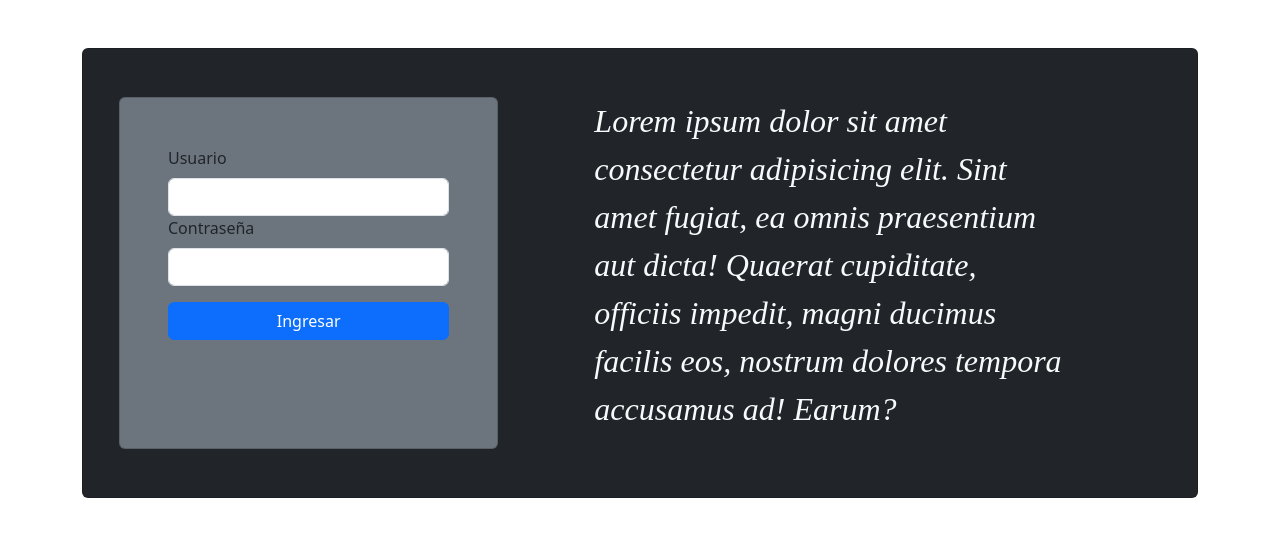
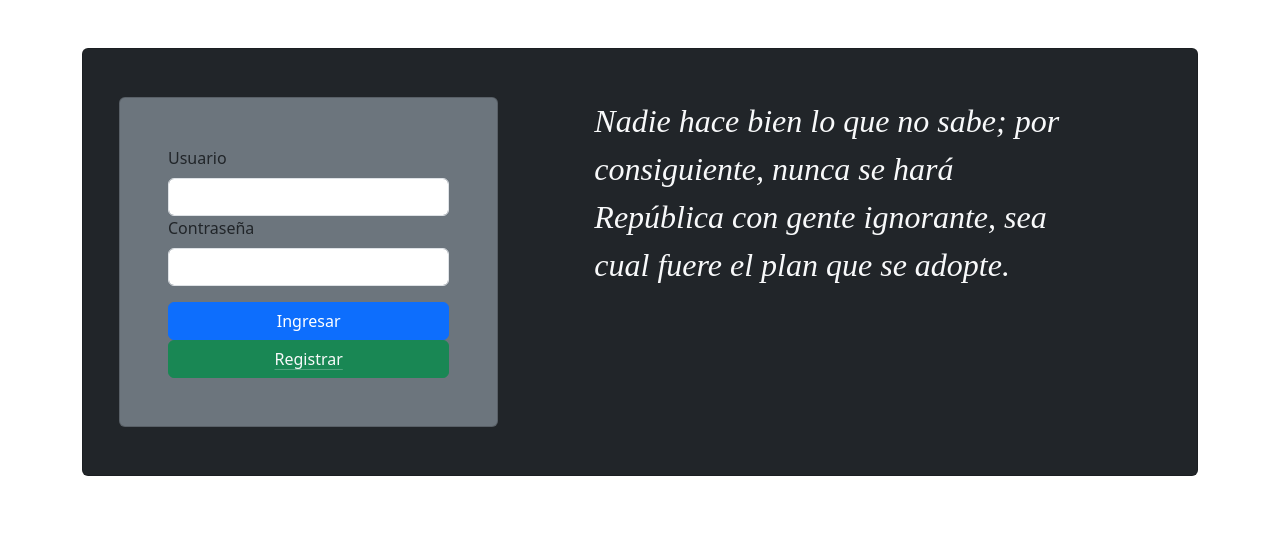
Before and after one commit to Yonnick99/GAP, a Django app: page / in a window 1280 px wide. Shown: the part 74-611 px from the top of the page. Run offline with Django 5.2, Linux system fonts and the light colour scheme.

Commit message:
AGREGAR BOTON DE REGISTRO

```diff
--- a/gestion/templates/index.html
+++ b/gestion/templates/index.html
@@ -35,11 +35,14 @@
           <button class="btn btn-primary" type="submit">Ingresar</button>
         </div>
       </form>
+      <button class="btn btn-success m" >
+        <a href="{{ registro }}" target="_blank" class="link-light link-offset-2 link-underline-opacity-25 link-underline-opacity-100-hover"> Registrar </a>
+      </button>
     </div>
     <div class="col-lg-6 col-md-8 col-sm-12 col fs-2 text-light fst-italic p-5"
       style="font-style: oblique; font-family:serif;">
-      <p>Lorem ipsum dolor sit amet consectetur adipisicing elit. Sint amet fugiat, ea omnis praesentium aut dicta!
-        Quaerat cupiditate, officiis impedit, magni ducimus facilis eos, nostrum dolores tempora accusamus ad! Earum?
+      <p>
+        Nadie hace bien lo que no sabe; por consiguiente, nunca se hará República con gente ignorante, sea cual fuere el plan que se adopte.
       </p>
     </div>
   </div>
```
